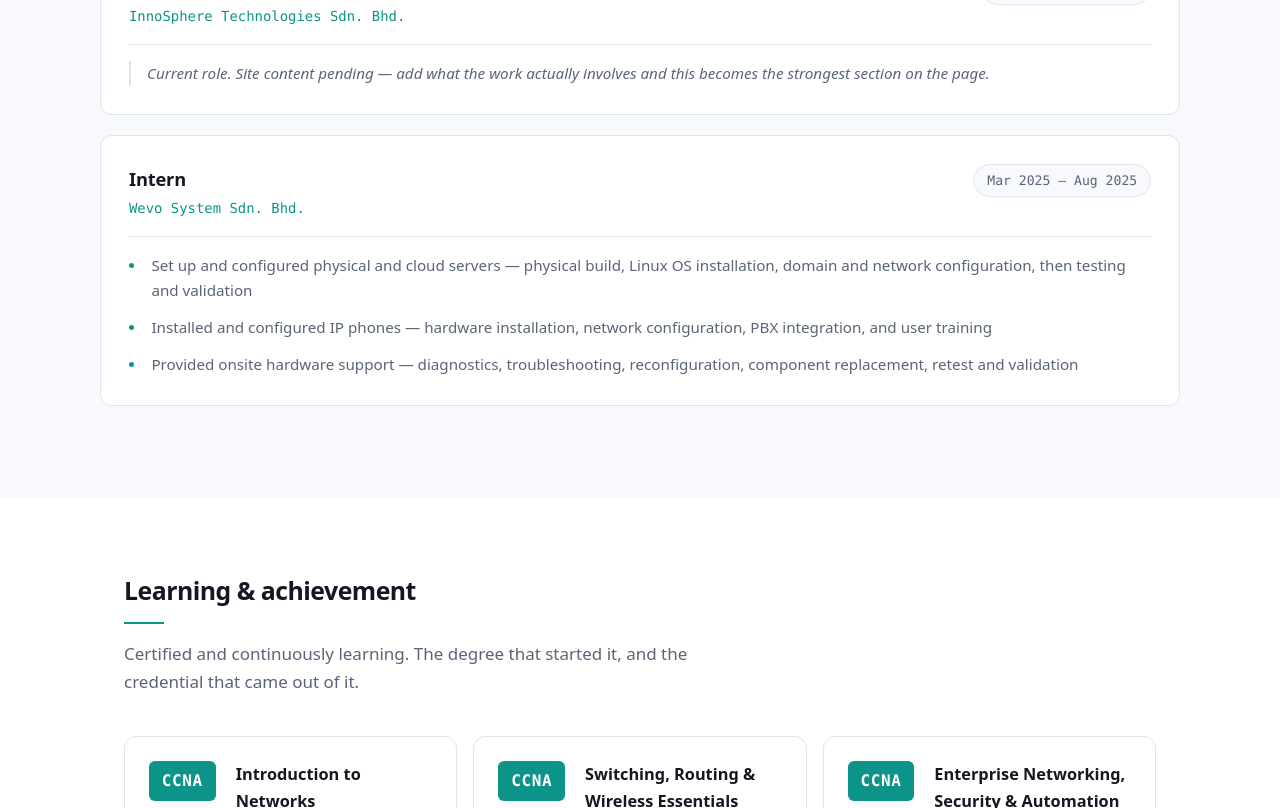
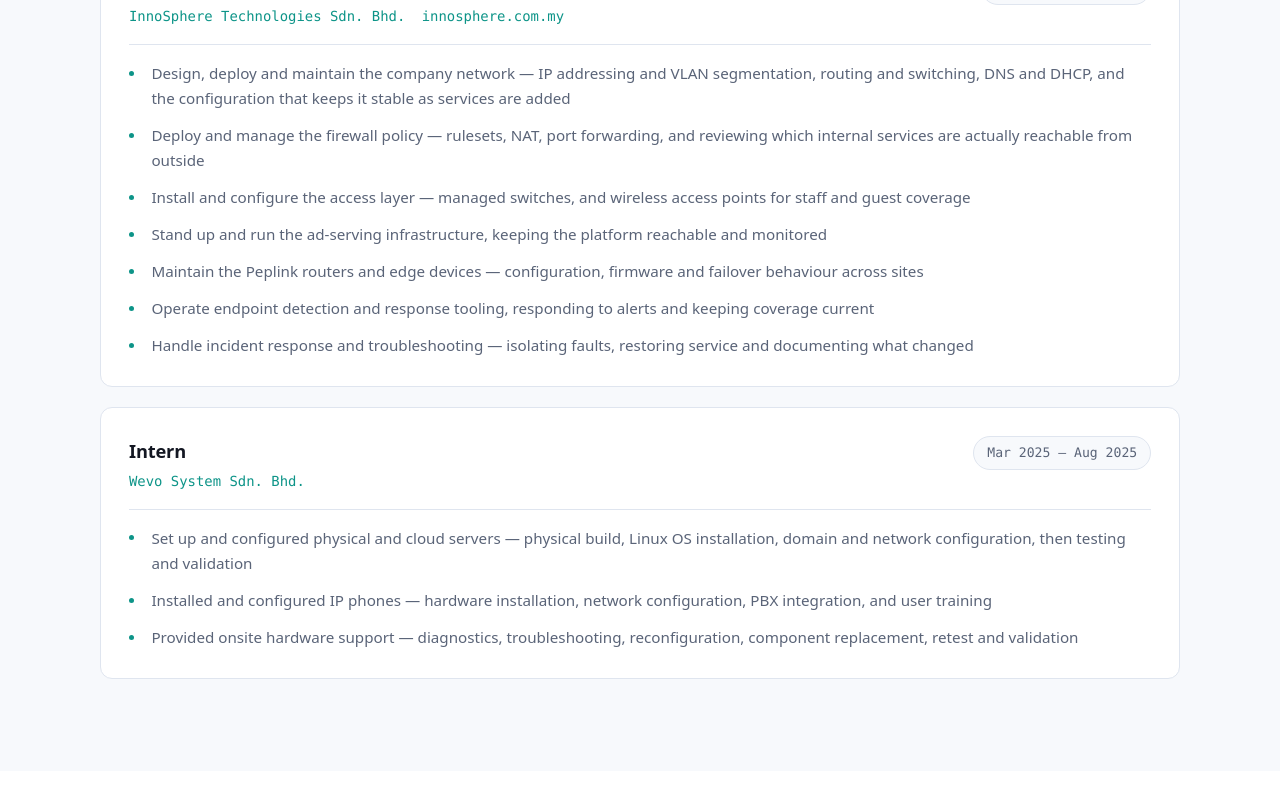
Before and after one commit to muhdharris/muhdharris.github.io, a plain HTML site: page index.html in a window 1280 px wide. Shown: the part 2483-3291 px from the top of the page. Drawn offline with Linux system fonts and the light colour scheme.

Commit message:
Write the InnoSphere role bullets
The Experience section's current role was a placeholder: "Site content pending — add
what the work actually involves". Seven bullets now cover network design and
maintenance, firewall policy, the access layer, ad-serving infrastructure, Peplink
edge devices, endpoint detection and response, and incident response.

Written to match the intern role above it: specific, technical, no adjectives worth
arguing with. A recruiter reads "firewall policy — rulesets, NAT, port forwarding, and
reviewing which internal services are actually reachable from outside" and learns
something; "managed various security tasks" teaches nothing.

The company URL sits next to the name rather than in the body, so it reads as a
reference and not as a claim.

```diff
--- a/index.html
+++ b/index.html
@@ -120,14 +120,33 @@
             <div class="role-head">
                 <div>
                     <h3>Network &amp; Security Engineer</h3>
-                    <p class="role-org">InnoSphere Technologies Sdn. Bhd.</p>
+                    <p class="role-org">
+                        InnoSphere Technologies Sdn. Bhd.
+                        <a class="org-link" href="https://innosphere.com.my"
+                           rel="noopener">innosphere.com.my</a>
+                    </p>
                 </div>
                 <span class="role-when">Jan 2026 — present</span>
             </div>
-            <p class="role-note">
-                Current role. Site content pending — add what the work actually involves
-                and this becomes the strongest section on the page.
-            </p>
+            <ul class="role-points">
+                <li>Design, deploy and maintain the company network — IP addressing and
+                    VLAN segmentation, routing and switching, DNS and DHCP, and the
+                    configuration that keeps it stable as services are added</li>
+                <li>Deploy and manage the firewall policy — rulesets, NAT, port
+                    forwarding, and reviewing which internal services are actually
+                    reachable from outside</li>
+                <li>Install and configure the access layer — managed switches, and
+                    wireless access points for staff and guest coverage</li>
+                <li>Stand up and run the ad-serving infrastructure, keeping the
+                    platform reachable and monitored</li>
+                <li>Maintain the Peplink routers and edge devices — configuration,
+                    firmware and failover behaviour across sites</li>
+                <li>Operate endpoint detection and response tooling, responding to
+                    alerts and keeping coverage current</li>
+                <li>Handle incident response and troubleshooting — isolating faults,
+                    restoring service and documenting what changed</li>
+            </ul>
+
         </div>
 
         <div class="role-block">
--- a/styles.css
+++ b/styles.css
@@ -445,6 +445,12 @@ footer p { color: var(--text-dim); font-size: 0.88rem; margin: 0; }
     border-left: 2px solid var(--border); padding-left: 1rem;
 }
 
+.org-link {
+  margin-left: 0.5rem; color: var(--accent); text-decoration: none;
+  font-style: normal; white-space: nowrap;
+}
+.org-link:hover { text-decoration: underline; }
+
 /* ---------- certifications: 4 cards + degree band ---------- */
 
 .learn-card.degree {
```
